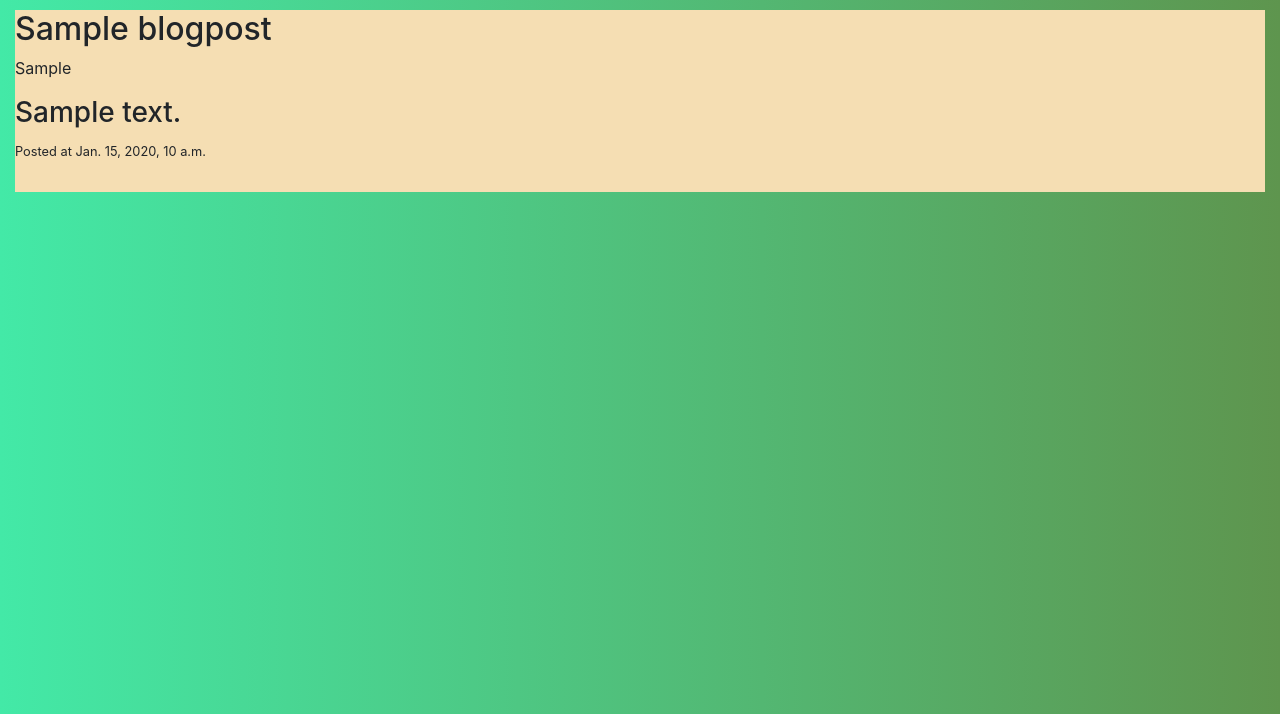
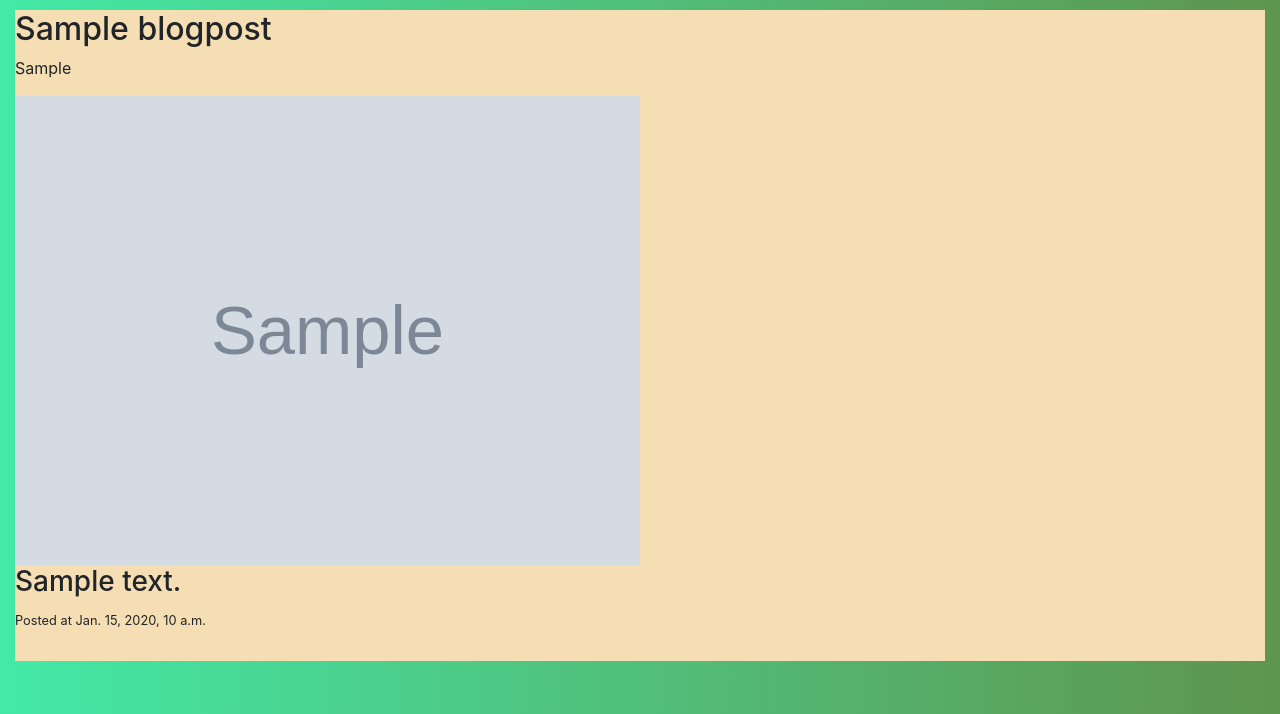
Before and after one commit to RoMcGill/Reel, a Django app: page /blog/blog/ in a window 1280 px wide. Shown: the part 86-800 px from the top of the page. Run offline with Django 3.2, Linux system fonts and the light colour scheme; tables that the repository leaves empty hold one stand-in row (values such as "Sample post"); grey boxes marked "Sample" are stand-in pictures; parts of the project's set-up code (start-up, migrations or seed data) failed here and were passed over; some libraries are stand-ins or nearby versions.

Commit message:
add picture into blogpost

```diff
--- a/blog/models.py
+++ b/blog/models.py
@@ -7,6 +7,7 @@ class BlogPost(models.Model):
     intro = models.TextField()
     body = models.TextField()
     date_added = models.DateTimeField(auto_now_add=True)
+    picture = models.ImageField(verbose_name="Picture", null=True)
 
     class Meta:
         ordering = ['-date_added']
--- a/static/assets/styles.css
+++ b/static/assets/styles.css
@@ -112,3 +112,8 @@ a { color: inherit;
     background-color: wheat;
 
 }
+
+.blog-img-size{
+    height: 50%;
+    width: 50%;
+}
--- a/templates/blog-page.html
+++ b/templates/blog-page.html
@@ -5,7 +5,7 @@
 {% for BlogPost in BlogPosts %}
 <div class="post-block">
     <h2 class="subtitle">{{ BlogPost.title }}</h2>
-        <p>{{ BlogPost.intro }}</p>
+        <p>{{ BlogPost.intro }}</p><img class="blog-img-size" src="{{ BlogPost.picture.url}}"></img>
             <h3>{{ BlogPost.body }}</h3>
                 <small>Posted at {{ BlogPost.date_added }}</small>
                 <br>
```
Also changed, not shown: blog/migrations/0002_blogpost_picture.py (added).
